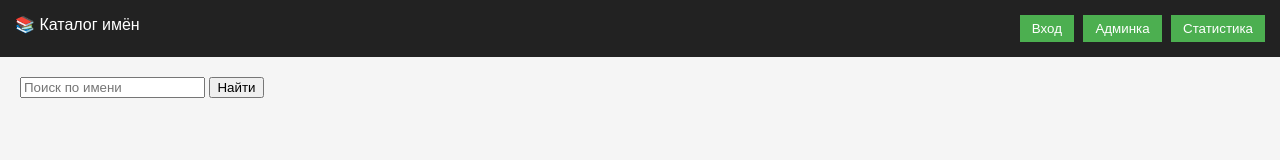
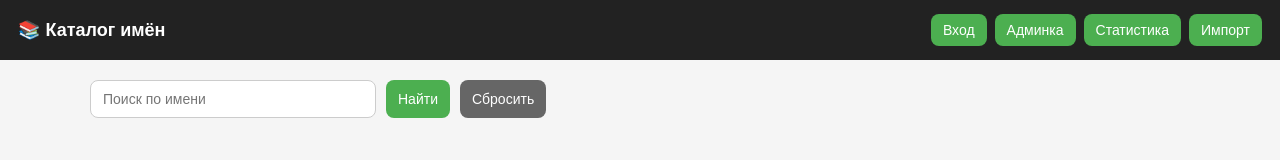
Before and after one commit to sadyralievbekten-art/names_3, a website: page public/index.html in a window 1280 px wide. Drawn offline with Linux system fonts and the light colour scheme; no server answers.

Commit message:
Refactor HTML structure and improve styles

```diff
--- a/public/index.html
+++ b/public/index.html
@@ -1,83 +1,128 @@
 <!DOCTYPE html>
 <html>
 <head>
-  <meta charset="UTF-8">
+  <meta charset="UTF-8" />
   <title>Каталог имён</title>
-
   <style>
     body {
-      font-family: Arial;
+      font-family: Arial, sans-serif;
       margin: 0;
       background: #f5f5f5;
+      color: #222;
     }
 
     .header {
       background: #222;
       color: white;
-      padding: 15px;
+      padding: 14px 18px;
       display: flex;
       justify-content: space-between;
+      align-items: center;
+      gap: 12px;
+      flex-wrap: wrap;
+    }
+
+    .title {
+      font-weight: 700;
+      font-size: 18px;
+    }
+
+    .nav {
+      display: flex;
+      gap: 8px;
+      flex-wrap: wrap;
     }
 
     .btn {
+      border: 0;
       background: #4caf50;
       color: white;
-      padding: 6px 12px;
-      border: none;
+      padding: 8px 12px;
+      border-radius: 8px;
       cursor: pointer;
-      margin-left: 5px;
+      font-size: 14px;
+    }
+
+    .btn.secondary {
+      background: #666;
     }
 
     .container {
+      max-width: 1100px;
+      margin: 0 auto;
       padding: 20px;
+    }
+
+    .toolbar {
+      display: flex;
+      gap: 10px;
+      flex-wrap: wrap;
+      margin-bottom: 16px;
+    }
+
+    input {
+      padding: 10px 12px;
+      border: 1px solid #ccc;
+      border-radius: 8px;
+      min-width: 260px;
+      font-size: 14px;
     }
 
     .card {
       background: white;
-      padding: 10px;
-      margin: 10px 0;
-      border-radius: 6px;
+      border-radius: 12px;
+      padding: 16px;
+      margin: 12px 0;
+      box-shadow: 0 2px 8px rgba(0,0,0,0.06);
+    }
+
+    .meta {
+      color: #555;
+      margin: 6px 0;
     }
 
     .tag {
       display: inline-block;
       background: #eee;
-      padding: 3px 6px;
-      margin: 2px;
-      border-radius: 4px;
+      padding: 5px 8px;
+      margin: 4px 4px 0 0;
+      border-radius: 999px;
       cursor: pointer;
+      user-select: none;
     }
 
     .empty {
       text-align: center;
-      color: #777;
-      margin-top: 50px;
+      color: #666;
+      padding: 56px 16px;
+      background: white;
+      border-radius: 12px;
+      box-shadow: 0 2px 8px rgba(0,0,0,0.06);
     }
   </style>
 </head>
-
 <body>
 
   <div class="header">
-  <div>📚 Каталог имён</div>
-
-  <div>
+    <div class="title">📚 Каталог имён</div>
+    <div class="nav">
       <button class="btn" onclick="go('login.html')">Вход</button>
-    <button class="btn" onclick="go('admin.html')">Админка</button>
+      <button class="btn" onclick="go('login.html')">Админка</button>
       <button class="btn" onclick="go('stats.html')">Статистика</button>
+      <button class="btn" onclick="go('import.html')">Импорт</button>
     </div>
   </div>
 
   <div class="container">
-
-  <input id="search" placeholder="Поиск по имени">
-  <button onclick="load()">Найти</button>
+    <div class="toolbar">
+      <input id="search" placeholder="Поиск по имени" />
+      <button class="btn" onclick="load()">Найти</button>
+      <button class="btn secondary" onclick="resetFilter()">Сбросить</button>
+    </div>
 
     <div id="list"></div>
-
   </div>
 
   <script src="site.js"></script>
-
 </body>
 </html>
```
Lines whose indentation alone changed are shown as unchanged.
